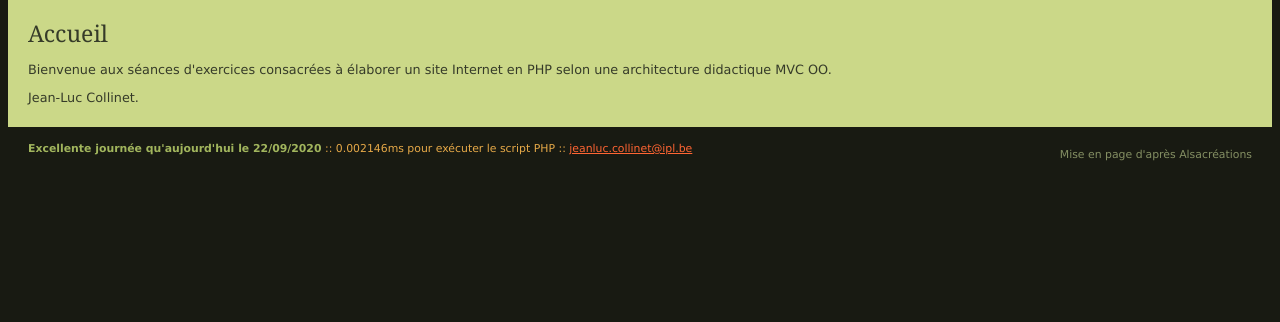
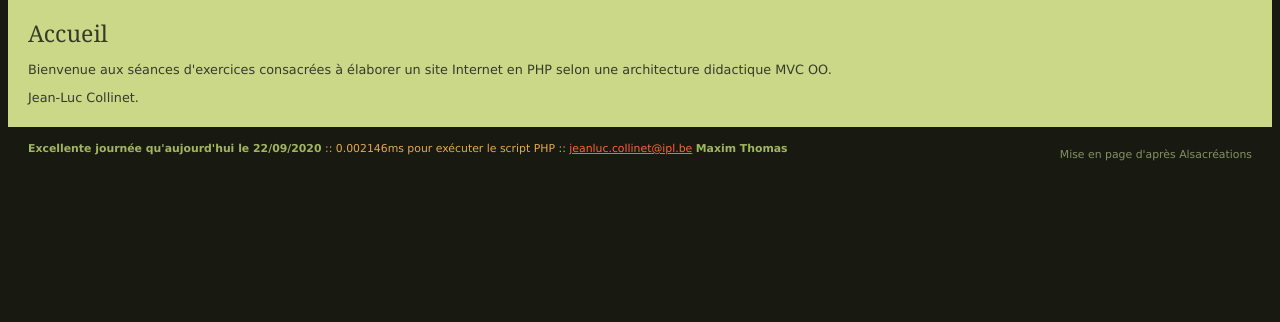
Before and after one commit to Snowkedd/siteBonneNouvelles, a PHP site: page / in a window 1280 px wide. Shown: the part 158-480 px from the top of the page. Run offline with PHP 8.4, Linux system fonts and the light colour scheme.

Commit message:
add - name footer

```diff
--- a/siteBonneNouvelles/views/footer.php
+++ b/siteBonneNouvelles/views/footer.php
@@ -8,6 +8,7 @@
 			<p id="copyright">Mise en page d'après
 				<a href="http://www.alsacreations.com/tutoriels/">Alsacréations</a>
 			</p>
+			<strong>Maxim Thomas</strong>
 		</div><!-- #pied -->
 	</div><!-- #global -->
 	</body>
```
